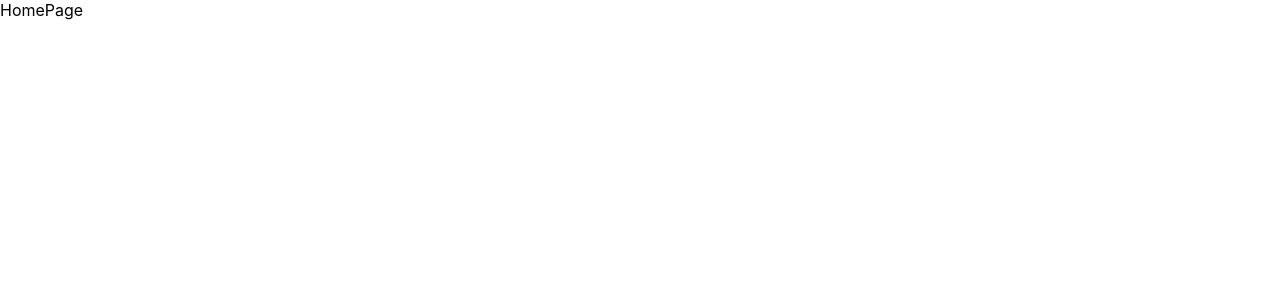
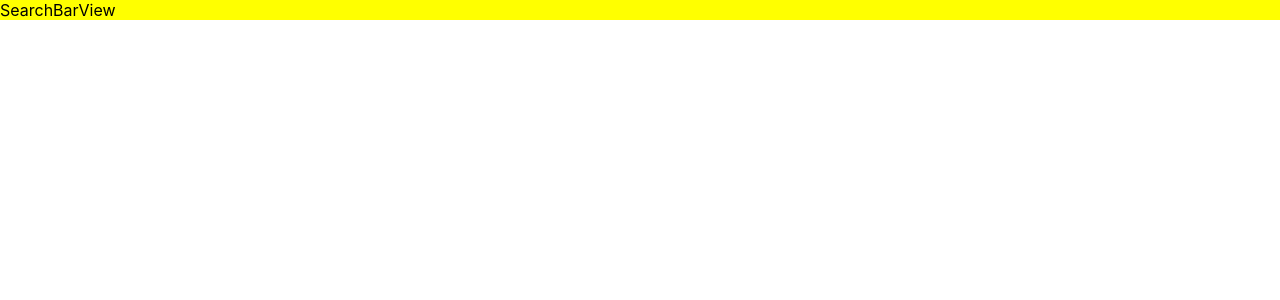
Before and after one commit to BarbaBlanca97/meli-test-frontend, a React (Create React App) app in the folder frontend/: page / in a window 1280 px wide. Shown: the top 300 px of the page. Built offline with nearby package versions, Linux system fonts and the light colour scheme.

Commit message:
Route components rename + create and render search bar

```diff
--- /dev/null
+++ b/frontend/src/components/SearchBar/ItemSearchBar/ItemsSearchBar.js
@@ -0,0 +1,13 @@
+import SearchBarView from "../SearchBarView/SearchBarView"
+
+/**
+ * La idea de este componente es tener la funcionalidad de redirección de
+ * la search bar, si en un futuro se quiere tener otra search que se comporte distinto
+ * (para usar desde otra pantalla o lo que sea) solo hay que crear un nuevo container
+ * sin necesidad de reescribir la vista
+ */
+function ItemsSearchBar() {
+    return <SearchBarView />
+}
+
+export default ItemsSearchBar
--- /dev/null
+++ b/frontend/src/components/SearchBar/SearchBarView/SearchBarView.js
@@ -0,0 +1,9 @@
+import './SearchBarView.scss'
+
+function SearchBarView() {
+    return <div className='container'>
+        SearchBarView
+    </div>
+}
+
+export default SearchBarView
--- /dev/null
+++ b/frontend/src/components/SearchBar/SearchBarView/SearchBarView.scss
@@ -0,0 +1,4 @@
+.container {
+    width: 100%;
+    background-color: yellow;
+}
--- a/frontend/src/routes/HomePage/HomePage.js
+++ /dev/null
@@ -1,7 +0,0 @@
-function HomePage() {
-    return <div>
-        HomePage
-    </div>
-}
-
-export default HomePage
--- /dev/null
+++ b/frontend/src/routes/HomePageRoute/HomePageRoute.js
@@ -0,0 +1,9 @@
+import ItemsSearchBar from "../../components/SearchBar/ItemSearchBar/ItemsSearchBar"
+
+function HomePage() {
+    return <div>
+        <ItemsSearchBar />
+    </div>
+}
+
+export default HomePage
--- a/frontend/src/routes/ItemDetail/ItemDetail.js
+++ /dev/null
@@ -1,7 +0,0 @@
-function ItemDetail() {
-    return <div>
-        ItemDetail
-    </div>
-}
-
-export default ItemDetail
--- /dev/null
+++ b/frontend/src/routes/ItemDetailRoute/ItemDetailRoute.js
@@ -0,0 +1,9 @@
+import ItemsSearchBar from "../../components/SearchBar/ItemSearchBar/ItemsSearchBar"
+
+function ItemDetail() {
+    return <div>
+        <ItemsSearchBar />
+    </div>
+}
+
+export default ItemDetail
--- a/frontend/src/routes/ItemsResults/ItemsResults.js
+++ /dev/null
@@ -1,7 +0,0 @@
-function ItemsResults() {
-    return <div>
-        ItemsResults
-    </div>
-}
-
-export default ItemsResults
--- /dev/null
+++ b/frontend/src/routes/ItemsResultsRoute/ItemsResultsRoute.js
@@ -0,0 +1,9 @@
+import ItemsSearchBar from "../../components/SearchBar/ItemSearchBar/ItemsSearchBar"
+
+function ItemsResults() {
+    return <div>
+        <ItemsSearchBar />
+    </div>
+}
+
+export default ItemsResults
```
Also changed, not shown: frontend/src/App.js (+6 -6 lines).
